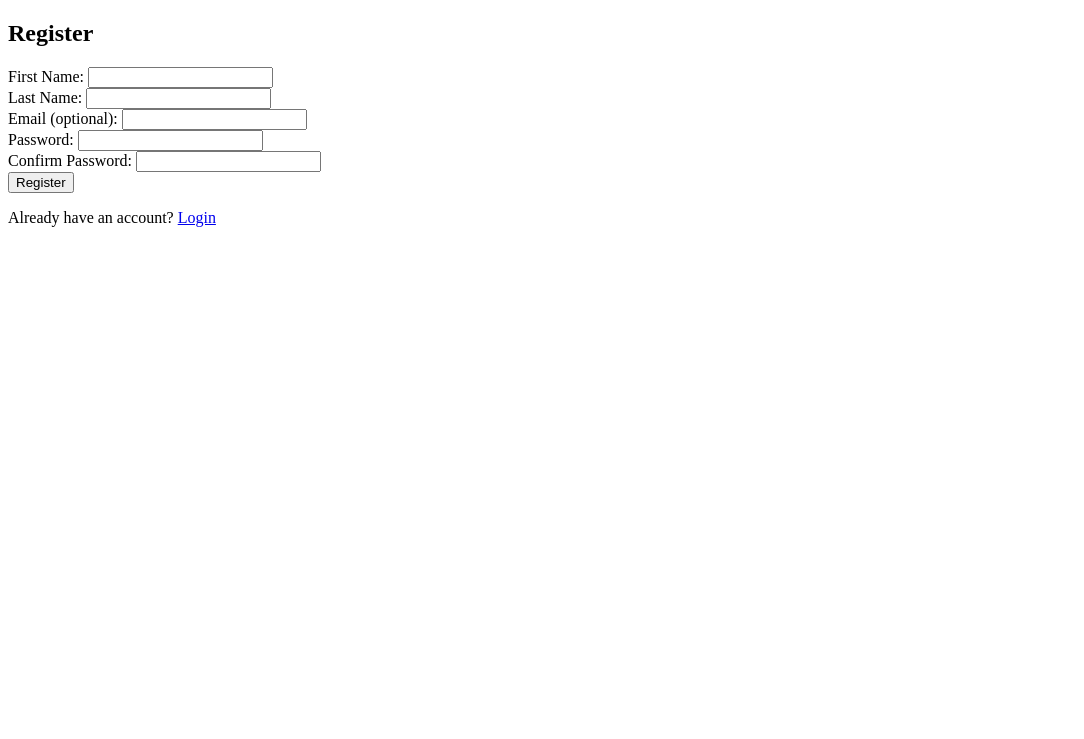
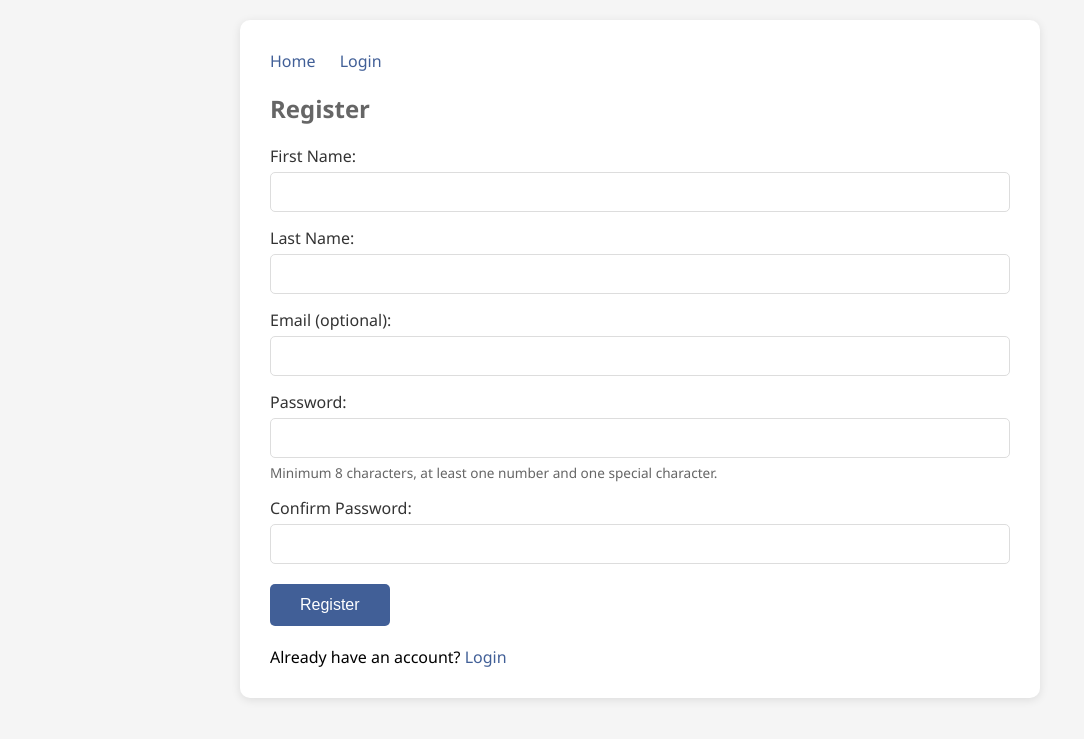
Before and after one commit to PBlacke/JFAP-Document-Management-System, a Flask app: page /register in a window 1280 px wide. Shown: the top 739 px of the page, without its empty margins (0-1084 px from the left). Run offline with Flask 3, Linux system fonts and the light colour scheme.

Commit message:
Refactor login and register templates for improved layout and styling

```diff
--- a/templates/login.html
+++ b/templates/login.html
@@ -49,7 +49,7 @@
         <h2>Login</h2>
 
         <form method="POST">
-            <label for="username">Username (first.last):</label>
+            <label for="username">Username:</label>
             <input type="text" id="username" name="username" required>
 
             <label for="password">Password:</label>
--- a/templates/register.html
+++ b/templates/register.html
@@ -5,19 +5,75 @@
     <meta name="viewport" content="width=device-width, initial-scale=1.0">
     <title>JFAP DMS Register</title>
     <link rel="icon" href="{{ url_for('static', filename='fav.png') }}" type="image/png">
-
+    <style>
+        * { margin: 0; padding: 0; box-sizing: border-box; }
+        body { font-family: 'Segoe UI', Tahoma, Geneva, Verdana, sans-serif; background: #f5f5f5; padding: 20px; }
+        .container { max-width: 800px; margin: 0 auto; background: white; padding: 30px; border-radius: 10px; box-shadow: 0 2px 10px rgba(0,0,0,0.1); }
+        h1 { color: #333; margin-bottom: 30px; }
+        h2 { color: #666; margin: 20px 0; }
+        .nav-links { margin-bottom: 20px; }
+        .nav-links a { color: #415f97; text-decoration: none; margin-right: 20px; }
+        .nav-links a:hover { text-decoration: underline; }
+        form { margin-top: 20px; }
+        label { display: block; margin: 15px 0 5px; color: #333; }
+        input[type="text"], input[type="email"], input[type="password"] {
+            width: 100%;
+            padding: 10px;
+            border: 1px solid #ddd;
+            border-radius: 5px;
+            font-size: 16px;
+        }
+        .requirements {
+            font-size: 0.85em;
+            color: #666;
+            margin: 5px 0 15px;
+        }
+        button {
+            background: #415f97;
+            color: white;
+            border: none;
+            padding: 12px 30px;
+            border-radius: 5px;
+            cursor: pointer;
+            font-size: 16px;
+            margin-top: 20px;
+        }
+        button:hover { background: #2c3e6b; }
+        p { margin-top: 20px; }
+        p a { color: #415f97; text-decoration: none; }
+        p a:hover { text-decoration: underline; }
+    </style>
 </head>
 <body>
-    <h2>Register</h2>
-    <form method="POST">
-        First Name: <input type="text" name="firstname" required><br>
-        Last Name: <input type="text" name="lastname" required><br>
-        Email (optional): <input type="email" name="email"><br>
-        Password: <input type="password" name="password" required><br>
-        Confirm Password: <input type="password" name="confirm_password" required><br>
-        <button type="submit">Register</button>
-    </form>
-    <p>Already have an account? <a href="{{ url_for('login') }}">Login</a></p>
+    <div class="container">
+        <div class="nav-links">
+            <a href="{{ url_for('index') }}">Home</a>
+            <a href="{{ url_for('login') }}">Login</a>
+        </div>
 
+        <h2>Register</h2>
+
+        <form method="POST">
+            <label for="firstname">First Name:</label>
+            <input type="text" id="firstname" name="firstname" required>
+
+            <label for="lastname">Last Name:</label>
+            <input type="text" id="lastname" name="lastname" required>
+
+            <label for="email">Email (optional):</label>
+            <input type="email" id="email" name="email">
+
+            <label for="password">Password:</label>
+            <input type="password" id="password" name="password" required>
+            <div class="requirements">Minimum 8 characters, at least one number and one special character.</div>
+
+            <label for="confirm_password">Confirm Password:</label>
+            <input type="password" id="confirm_password" name="confirm_password" required>
+
+            <button type="submit">Register</button>
+        </form>
+
+        <p>Already have an account? <a href="{{ url_for('login') }}">Login</a></p>
+    </div>
 </body>
 </html>
```
